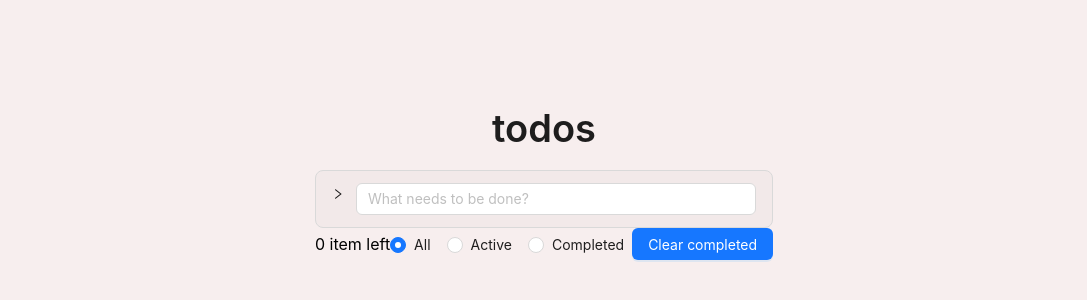
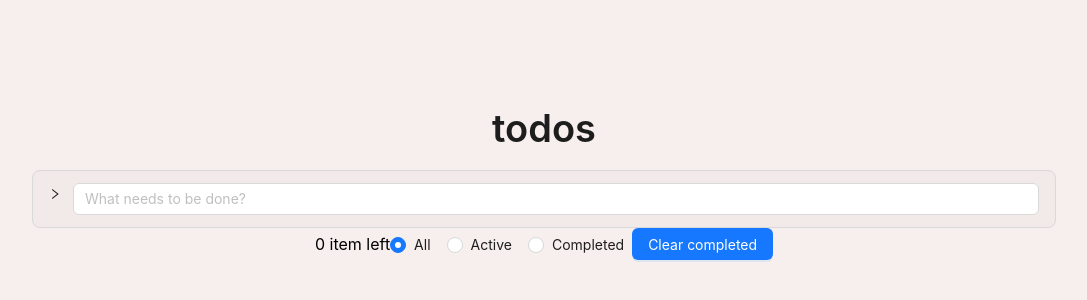
Before and after one commit to lvpjsdev/todo-zustand, a React (Vite) app: page / in a window 1280 px wide. Shown: the part 230-530 px from the top of the page, without its empty margins (96-1183 px from the left). Built offline with nearby package versions, Linux system fonts and the light colour scheme.

Commit message:
fix: add flex to list

```diff
--- a/src/App.css
+++ b/src/App.css
@@ -1,5 +1,6 @@
 #root {
   max-width: 1280px;
+  min-width: 80%;
   margin: 0 auto;
   padding: 2rem;
   text-align: center;
--- a/src/components/TodosList/TodosList.tsx
+++ b/src/components/TodosList/TodosList.tsx
@@ -1,6 +1,7 @@
 import { useMemo, type FC } from 'react';
 import { TODO_STATE, type Todo, type TodoState } from '../../types';
 import { TodoItem } from './TodoItem';
+import { Flex } from 'antd';
 
 interface TodosListProps {
   todos: Todo[];
@@ -18,10 +19,10 @@ export const TodosList: FC<TodosListProps> = ({ todos, status }) => {
   }, [todos, status]);
 
   return (
-    <div>
+    <Flex vertical gap='small'>
       {showedTodos.map((todo) => (
         <TodoItem key={todo.id} todo={todo} />
       ))}
-    </div>
+    </Flex>
   );
 };
```
